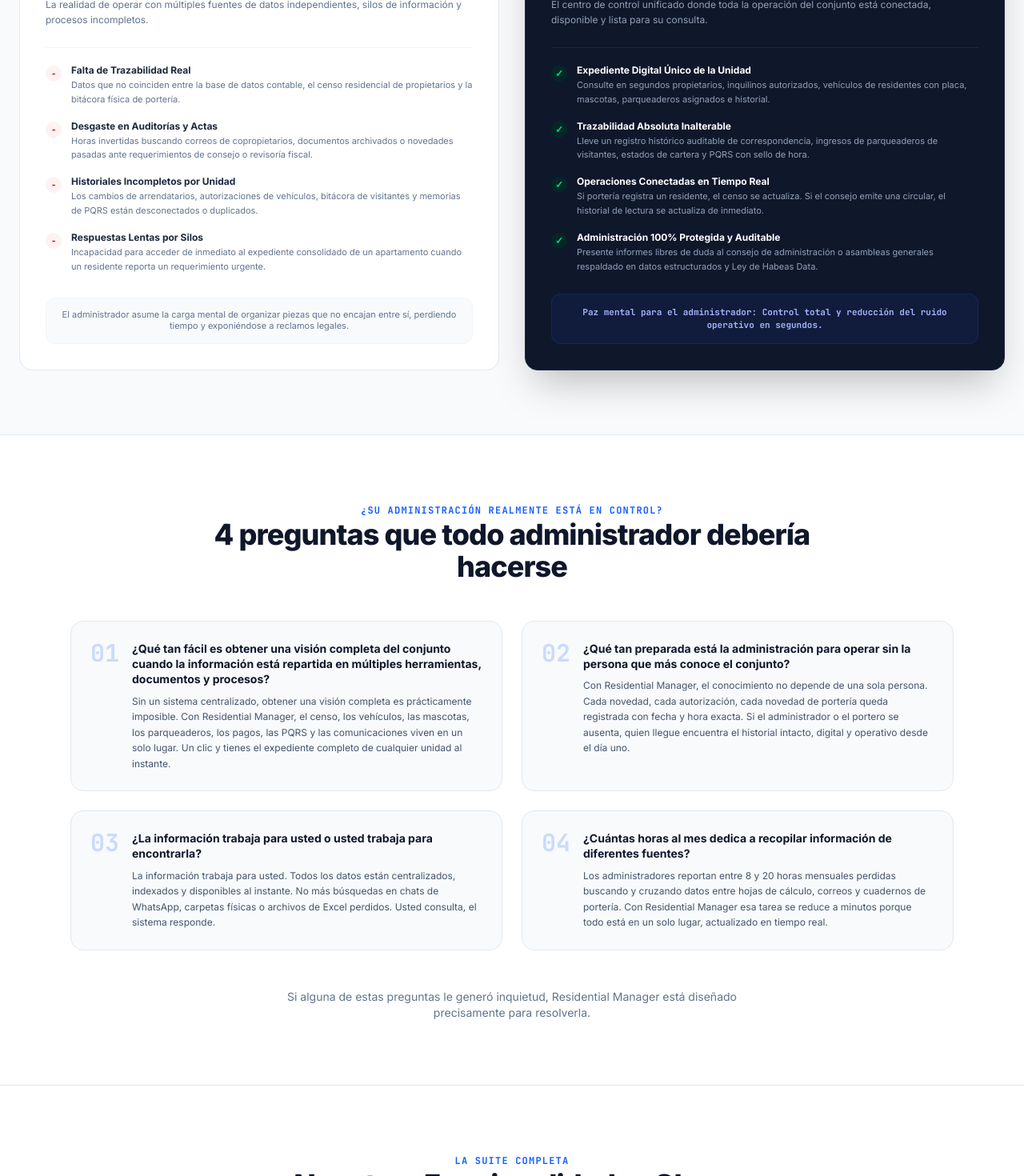
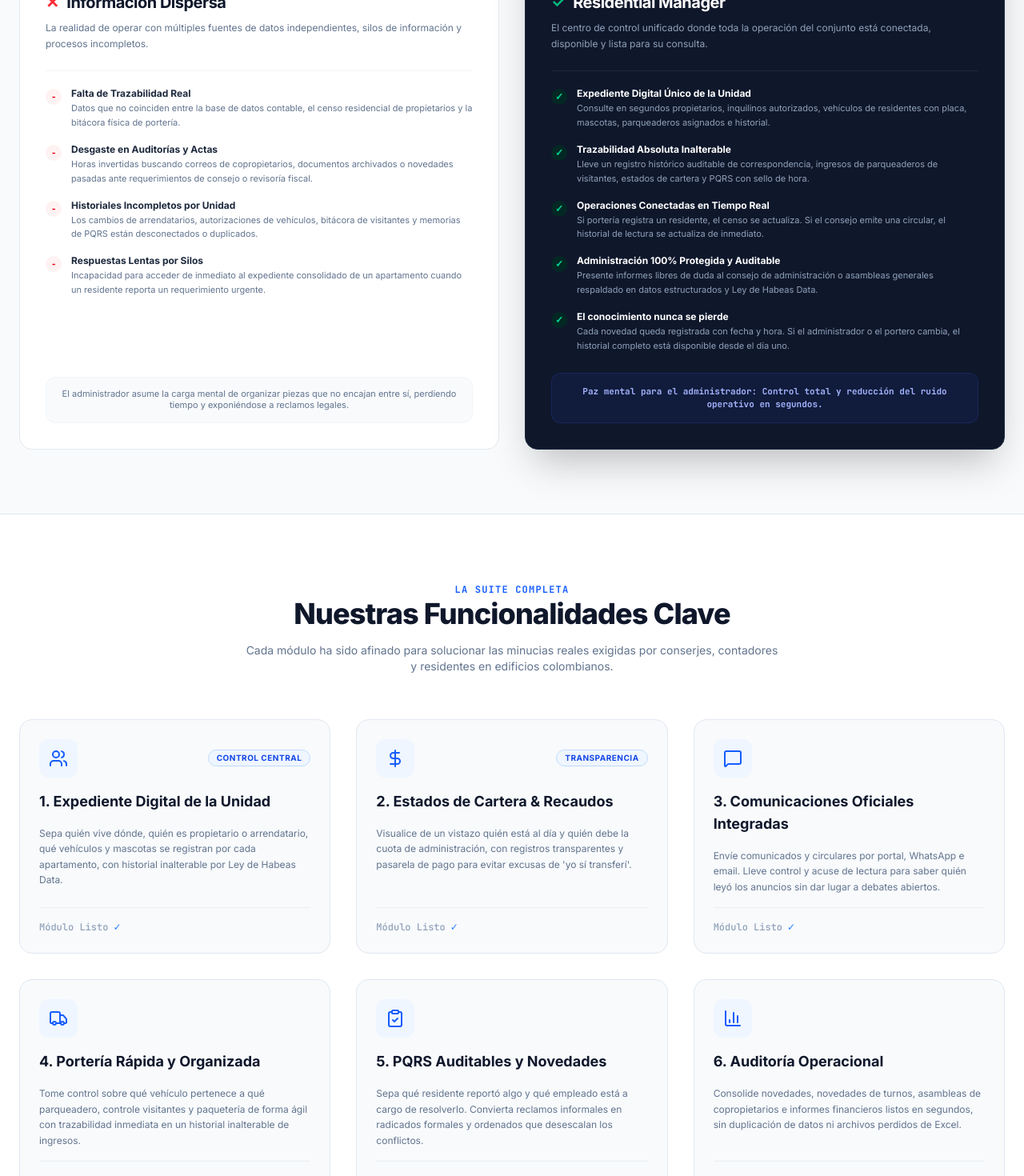
Before and after one commit to JuanDavid-sys/residential-manager-sale, a React (Vite) app: page / in a window 1280 px wide. Shown: the part 1330-2800 px from the top of the page at 80% size. Built offline with nearby package versions, Linux system fonts and the light colour scheme.

Commit message:
Integrar respuestas a las 4 preguntas clave en hero y sección problemática

```diff
--- a/src/components/MarketingView.tsx
+++ b/src/components/MarketingView.tsx
@@ -77,7 +77,7 @@ export default function MarketingView({ onNavigateToDashboard }: MarketingProps)
               Controle toda la operación de su conjunto <span className="text-blue-600">desde un solo lugar.</span>
             </h1>
             <p className="text-base sm:text-lg text-slate-600 leading-relaxed max-w-2xl">
-              Administre apartamentos, residentes, vehículos, parqueaderos, pagos, comunicaciones y portería en una plataforma centralizada diseñada para propiedad horizontal en Colombia.
+              Administre apartamentos, residentes, vehículos, parqueaderos, pagos, comunicaciones y portería en una plataforma centralizada diseñada para propiedad horizontal en Colombia. Obtenga una visión completa del conjunto al instante, sin rebuscar entre herramientas sueltas.
             </p>
 
             {/* Value checklist requested by user */}
@@ -198,14 +198,14 @@ export default function MarketingView({ onNavigateToDashboard }: MarketingProps)
                   <div className="p-3 bg-white text-red-900 border border-red-100 rounded-xl space-y-1">
                     <strong className="font-bold text-[11px] flex items-center gap-1.5"><AlertTriangle className="w-3.5 h-3.5 text-red-500" /> Sin Residential Manager</strong>
                     <p className="text-[10px] text-slate-500 leading-normal">
-                      Información dispersa en chats informales y Exceles. Trazabilidad nula.
+                      Información dispersa en chats y Exceles. Horas perdidas cada mes recopilando datos de múltiples fuentes. Trazabilidad nula.
                     </p>
                   </div>
 
                   <div className="p-3 bg-emerald-50 text-emerald-950 border border-emerald-100 rounded-xl space-y-1">
                     <strong className="font-bold text-[11px] text-emerald-800 flex items-center gap-1.5"><Shield className="w-3.5 h-3.5 text-emerald-600" /> Con Residential Manager</strong>
                     <p className="text-[10px] text-slate-600 leading-normal">
-                      Todo conectado y centralizado. Expediente digital instantáneo por unidad.
+                      Todo conectado y centralizado. Expediente digital instantáneo por unidad. La información trabaja para usted, no al revés.
                     </p>
                   </div>
                 </div>
@@ -385,6 +385,16 @@ export default function MarketingView({ onNavigateToDashboard }: MarketingProps)
                     </p>
                   </div>
                 </div>
+
+                <div className="flex items-start gap-3">
+                  <div className="w-5 h-5 rounded-full bg-emerald-950/80 text-emerald-400 flex items-center justify-center font-mono text-xs font-bold shrink-0 mt-0.5">✓</div>
+                  <div className="space-y-0.5">
+                    <h4 className="text-xs font-bold text-white font-sans">El conocimiento nunca se pierde</h4>
+                    <p className="text-[11px] text-slate-400 leading-relaxed">
+                      Cada novedad queda registrada con fecha y hora. Si el administrador o el portero cambia, el historial completo está disponible desde el día uno.
+                    </p>
+                  </div>
+                </div>
               </div>
             </div>
 
@@ -393,84 +403,6 @@ export default function MarketingView({ onNavigateToDashboard }: MarketingProps)
                 Paz mental para el administrador: Control total y reducción del ruido operativo en segundos.
               </p>
             </div>
-          </motion.div>
-        </div>
-      </section>
-
-      {/* 4 KEY QUESTIONS SECTION — RESPUESTAS DIRECTAS */}
-      <section className="py-20 bg-white border-t border-slate-200">
-        <div className="max-w-6xl mx-auto px-6 space-y-12">
-          <motion.div
-            initial={{ opacity: 0, y: 30 }}
-            whileInView={{ opacity: 1, y: 0 }}
-            viewport={{ once: true, margin: '-80px' }}
-            transition={{ duration: 0.5 }}
-            className="text-center max-w-3xl mx-auto space-y-4"
-          >
-            <span className="text-xs uppercase font-extrabold tracking-widest text-blue-600 font-mono">
-              ¿Su administración realmente está en control?
-            </span>
-            <h2 className="text-3xl font-extrabold text-slate-900 tracking-tight sm:text-4xl">
-              4 preguntas que todo administrador debería hacerse
-            </h2>
-          </motion.div>
-
-          <div className="grid grid-cols-1 md:grid-cols-2 gap-6">
-            {[
-              {
-                number: "01",
-                question: "¿Qué tan fácil es obtener una visión completa del conjunto cuando la información está repartida en múltiples herramientas, documentos y procesos?",
-                answer: "Sin un sistema centralizado, obtener una visión completa es prácticamente imposible. Con Residential Manager, el censo, los vehículos, las mascotas, los parqueaderos, los pagos, las PQRS y las comunicaciones viven en un solo lugar. Un clic y tienes el expediente completo de cualquier unidad al instante."
-              },
-              {
-                number: "02",
-                question: "¿Qué tan preparada está la administración para operar sin la persona que más conoce el conjunto?",
-                answer: "Con Residential Manager, el conocimiento no depende de una sola persona. Cada novedad, cada autorización, cada novedad de portería queda registrada con fecha y hora exacta. Si el administrador o el portero se ausenta, quien llegue encuentra el historial intacto, digital y operativo desde el día uno."
-              },
-              {
-                number: "03",
-                question: "¿La información trabaja para usted o usted trabaja para encontrarla?",
-                answer: "La información trabaja para usted. Todos los datos están centralizados, indexados y disponibles al instante. No más búsquedas en chats de WhatsApp, carpetas físicas o archivos de Excel perdidos. Usted consulta, el sistema responde."
-              },
-              {
-                number: "04",
-                question: "¿Cuántas horas al mes dedica a recopilar información de diferentes fuentes?",
-                answer: "Los administradores reportan entre 8 y 20 horas mensuales perdidas buscando y cruzando datos entre hojas de cálculo, correos y cuadernos de portería. Con Residential Manager esa tarea se reduce a minutos porque todo está en un solo lugar, actualizado en tiempo real."
-              }
-            ].map((item, idx) => (
-              <motion.div
-                key={idx}
-                initial={{ opacity: 0, y: 20 }}
-                whileInView={{ opacity: 1, y: 0 }}
-                viewport={{ once: true, margin: '-80px' }}
-                transition={{ duration: 0.4, delay: idx * 0.08 }}
-                className="bg-slate-50 p-6 rounded-2xl border border-slate-200 hover:border-blue-300 hover:shadow-md transition-all"
-              >
-                <div className="flex items-start gap-4">
-                  <span className="text-3xl font-extrabold text-blue-600/20 font-mono leading-none">{item.number}</span>
-                  <div className="space-y-2">
-                    <h3 className="text-sm font-bold text-slate-900 leading-snug">
-                      {item.question}
-                    </h3>
-                    <p className="text-[12px] text-slate-600 leading-relaxed">
-                      {item.answer}
-                    </p>
-                  </div>
-                </div>
-              </motion.div>
-            ))}
-          </div>
-
-          <motion.div
-            initial={{ opacity: 0, y: 20 }}
-            whileInView={{ opacity: 1, y: 0 }}
-            viewport={{ once: true, margin: '-80px' }}
-            transition={{ duration: 0.4, delay: 0.3 }}
-            className="text-center"
-          >
-            <p className="text-sm text-slate-500 max-w-xl mx-auto font-light">
-              Si alguna de estas preguntas le generó inquietud, Residential Manager está diseñado precisamente para resolverla.
-            </p>
           </motion.div>
         </div>
       </section>
```
